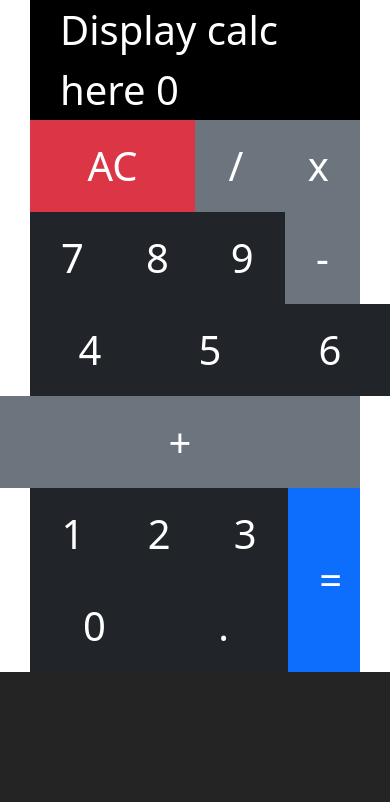
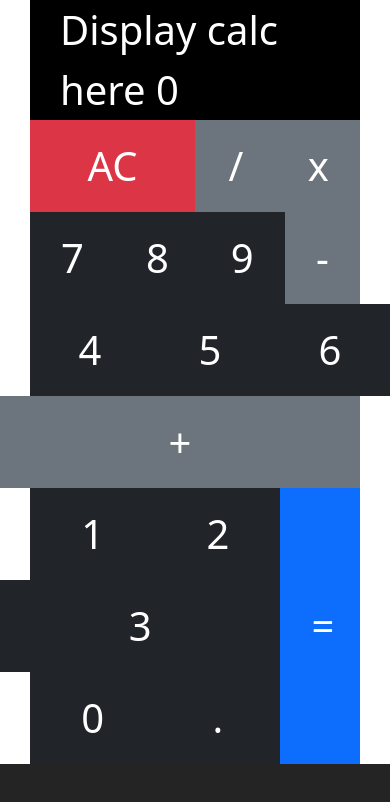
Before and after one commit to linda-94-andersson/Build-a-JavaScript-Calculator--User-Story, a React (Vite) app: page / in a window 390 px wide. Shown: the top 802 px of the page. Built offline with nearby package versions, Linux system fonts and the light colour scheme.

Commit message:
Setup for breakpoints in css

```diff
--- a/src/App.jsx
+++ b/src/App.jsx
@@ -171,7 +171,7 @@ function App() {
               </Col>
             </Row>
           </Col>
-          <Col xs={3} style={{ paddingLeft: 0, width: "26.1%" }}>
+          <Col xs={3} className="b-bottom-row">
             <Button
               id="equals"
               style={{ borderRadius: 0, width: "100%", height: "100%" }}
--- a/src/index.css
+++ b/src/index.css
@@ -14,3 +14,62 @@
   -moz-osx-font-smoothing: grayscale;
   -webkit-text-size-adjust: 100%;
 }
+
+.b-bottom-row {
+  padding-left: 0;
+  width: 26.1%;
+}
+
+@media (max-width: 1399px){
+  .b-bottom-row {
+    width: 26.3%;
+  }
+}
+
+@media (max-width: 1299px){
+  .b-bottom-row {
+    width: 26.5%;
+  }
+}
+
+@media (max-width: 1002px){
+  .b-bottom-row {
+    width: 26.6%;
+  }
+}
+
+@media (max-width: 991px){
+  .b-bottom-row {
+    width: 27%;
+  }
+}
+
+@media (max-width: 767px){
+  .b-bottom-row {
+    width: 27.6%;
+  }
+}
+
+@media (max-width: 545px){
+  .b-bottom-row {
+    width: 27.8%;
+  }
+}
+
+@media (max-width: 509px){
+  .b-bottom-row {
+    width: 27.9%;
+  }
+}
+
+@media (max-width: 485px){
+  .b-bottom-row {
+    width: 28%;
+  }
+}
+
+@media (max-width: 469px){
+  .b-bottom-row {
+    width: 28.1%;
+  }
+}
```
